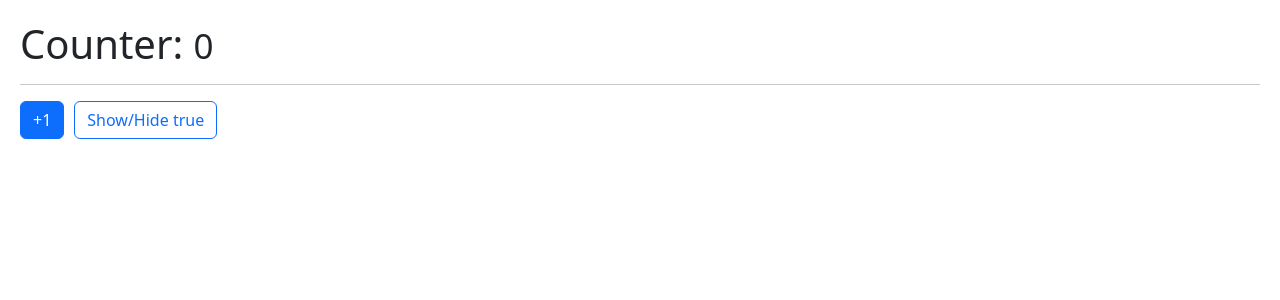
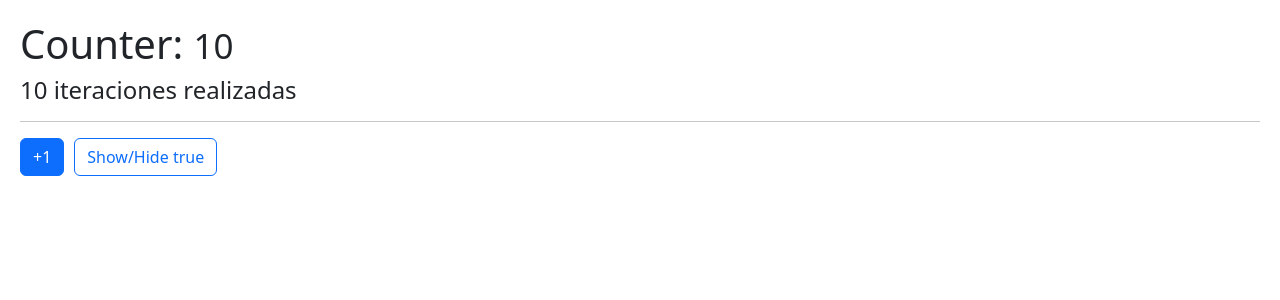
Before and after one commit to susigith/HooksApp, a React (Vite) app: page / in a window 1280 px wide. Shown: the top 300 px of the page. Built offline with nearby package versions, Linux system fonts and the light colour scheme.

Commit message:
useMemo Hook

```diff
--- /dev/null
+++ b/src/06-memos/MemoHook.jsx
@@ -0,0 +1,36 @@
+import { useMemo, useState } from 'react';
+import { useCounter } from '../hooks';
+
+const heavyStuff = (iterationNumber = 100) => {
+  for (let i = 0; i < iterationNumber; i++) {
+    console.log('Ahi vamos...');
+  }
+  return `${iterationNumber} iteraciones realizadas`;
+};
+
+export const MemoHook = () => {
+  const [show, setShow] = useState(true);
+
+  const { counter, increment } = useCounter(10);
+
+  const memorizedValue = useMemo(() => heavyStuff(counter), [counter]);
+
+  return (
+    <>
+      <h1>
+        Counter: <small> {counter} </small>
+      </h1>
+      <h4>{memorizedValue}</h4>
+      <hr />
+      <button className='btn btn-primary' onClick={() => increment()}>
+        +1
+      </button>
+      <button
+        className='btn btn-outline-primary'
+        onClick={() => setShow(!show)}
+      >
+        Show/Hide {JSON.stringify(show)}
+      </button>
+    </>
+  );
+};
--- a/src/main.jsx
+++ b/src/main.jsx
@@ -8,7 +8,8 @@
 // import { MultipleCustomHooks } from './03-examples/MultipleCustomHooks';
 // import { FocusScreen } from './04-useRef/FocusScreen';
 // import { Layout } from './05-useLayoutEffect/Layout';
-import { Memorize } from './06-memos/Memorize';
+// import { Memorize } from './06-memos/Memorize';
+import { MemoHook } from './06-memos/MemoHook';
 
 import './index.css';
 
@@ -22,6 +23,7 @@
   // <MultipleCustomHooks />
   // <FocusScreen />
   // <Layout />
-  <Memorize />
+  // <Memorize />
+  <MemoHook />
   // </React.StrictMode>
 );
```
